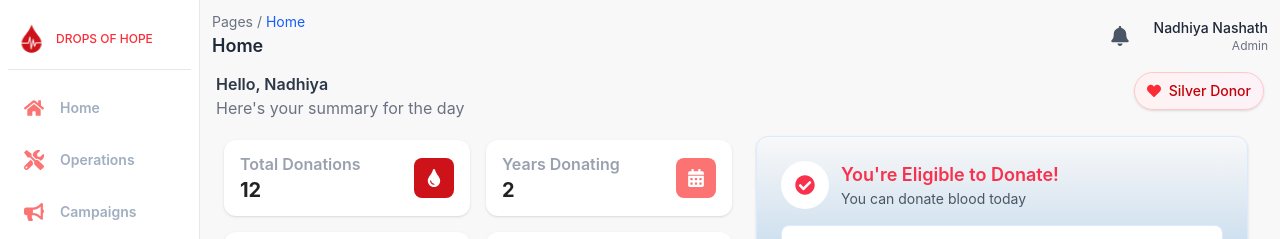
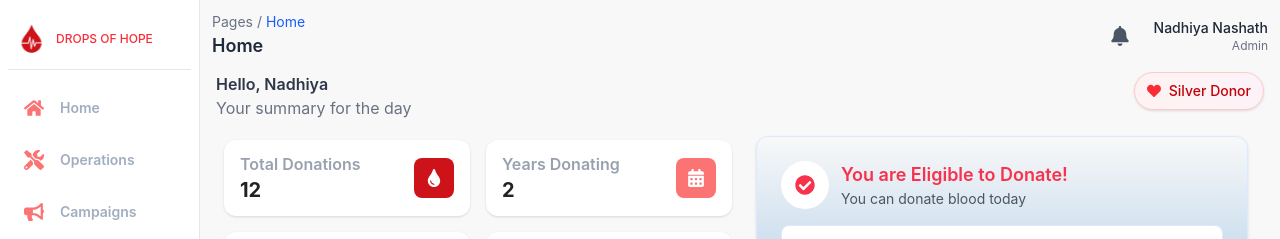
Before and after one commit to Drops-of-Hope/doh_web_frontend, a Next.js app: page /donor in a window 1280 px wide. Shown: the top 239 px of the page. Built offline with nearby package versions, Linux system fonts and the light colour scheme.

Commit message:
fix: resolved lint issues

```diff
--- a/src/app/(dashboard)/blood_bank/page.tsx
+++ b/src/app/(dashboard)/blood_bank/page.tsx
@@ -89,7 +89,7 @@ export default function HomePage() {
       <div className="text-[#2D3748] flex justify-between">
         <div>
           <h1 className="font-semibold">Hello, Nadhiya</h1>
-          <p className="text-s text-gray-500">Here's your summary for the day</p>
+          <p className="text-s text-gray-500">Your summary for the day</p>
         </div>
         <div className="mt-4">
           <Button
--- a/src/app/(dashboard)/campaign_org/page.tsx
+++ b/src/app/(dashboard)/campaign_org/page.tsx
@@ -20,7 +20,7 @@ export default function HomePage() {
       <div className="text-[#2D3748] flex justify-between">
         <div>
           <h1 className="font-semibold">Hello, Nadhiya</h1>
-          <p className="text-s text-gray-500">Here's your summary for the day</p>
+          <p className="text-s text-gray-500">Your summary for the day</p>
         </div>
         <div>
           <div className="flex items-center gap-2 bg-gradient-to-r from-red-50 to-pink-50 px-3 py-2 rounded-full border border-red-200 shadow-sm">
--- a/src/app/(dashboard)/donor/page.tsx
+++ b/src/app/(dashboard)/donor/page.tsx
@@ -1,7 +1,7 @@
 "use client";
 
-import { FaHeart, FaCheckCircle, FaTimesCircle, FaCalendarAlt, FaTint, FaHandHoldingHeart, FaClock } from "react-icons/fa";
-import { StatCard, Button, UpcomingCampaigns } from "@/components";
+import { FaHeart, FaCheckCircle, FaTimesCircle, FaCalendarAlt, FaTint, FaClock } from "react-icons/fa";
+import { StatCard, UpcomingCampaigns } from "@/components";
 
 export default function HomePage() {
 
@@ -13,7 +13,6 @@ export default function HomePage() {
   const isEligible = timeSinceLastDonation >= fourMonthsInMs;
 
   const nextEligibleDate = new Date(lastDonationDate.getTime() + fourMonthsInMs);
-  const daysUntilEligible = Math.ceil((nextEligibleDate.getTime() - currentDate.getTime()) / (24 * 60 * 60 * 1000));
 
   const formatDate = (date: Date) => {
     return date.toLocaleDateString('en-US', {
@@ -23,23 +22,12 @@ export default function HomePage() {
     });
   };
 
-  const upcomingCampaigns = [
-      {
-        id: 1,
-        name: "Emergency Relief Fund",
-        date: "2025-07-05",
-        bookedSlots: 65,
-        capacity: 100,
-        icon: <FaHandHoldingHeart className="text-white text-lg" />,
-        bgColor: "bg-red-500",
-      }
-  ];
   return (
     <div className="min-h-[100vh] p-4 pt-0 bg-[#f8f8f8]">
       <div className="text-[#2D3748] flex justify-between">
         <div>
           <h1 className="font-semibold">Hello, Nadhiya</h1>
-          <p className="text-s text-gray-500">Here's your summary for the day</p>
+          <p className="text-s text-gray-500">Your summary for the day</p>
         </div>
         <div className="">
           <div className="flex items-center gap-2 bg-gradient-to-r from-red-50 to-pink-50 px-3 py-2 rounded-full border border-red-200 shadow-sm">
@@ -87,7 +75,7 @@ export default function HomePage() {
                   <FaCheckCircle className="text-[#F8314C] text-xl" />
                 </div>
                 <div>
-                  <h2 className="text-lg font-semibold text-[#F8314C]">You're Eligible to Donate!</h2>
+                  <h2 className="text-lg font-semibold text-[#F8314C]">You are Eligible to Donate!</h2>
                   <p className="text-gray-600 text-sm">You can donate blood today</p>
                 </div>
               </div>
--- a/src/app/(dashboard)/hospital/page.tsx
+++ b/src/app/(dashboard)/hospital/page.tsx
@@ -90,7 +90,7 @@ export default function HomePage() {
       <div className="text-[#2D3748] flex justify-between">
         <div>
           <h1 className="font-semibold">Hello, Nadhiya</h1>
-          <p className="text-s text-gray-500">Here's your summary for the day</p>
+          <p className="text-s text-gray-500">Your summary for the day</p>
         </div>
         <div className="mt-4">
           <Button
--- a/src/app/(dashboard)/it_support/page.tsx
+++ b/src/app/(dashboard)/it_support/page.tsx
@@ -26,7 +26,7 @@ export default function HomePage() {
     backupSize: '2.3 GB'
   });
 
-  const [serverStatus, setServerStatus] = useState<ServerStatus>('online');
+  const [serverStatus] = useState<ServerStatus>('online');
 
   useEffect(() => {
 
@@ -68,7 +68,7 @@ export default function HomePage() {
       <div className="text-[#2D3748] flex justify-between">
         <div>
           <h1 className="font-semibold">Hello, Nadhiya</h1>
-          <p className="text-s text-gray-500">Here's your summary for the day</p>
+          <p className="text-s text-gray-500">Your summary for the day</p>
         </div>
         <div className="">
           <Button
--- a/src/app/(public)/contact/page.tsx
+++ b/src/app/(public)/contact/page.tsx
@@ -56,8 +56,8 @@ export default function Contact() {
         <div className='min-h-[60vh] w-1/2 flex flex-col justify-center items-center p-12'>
           <h2 className="text-4xl font-bold text-gray-700 mb-4">Contact Us</h2>
           <p className="text-md text-gray-500 text-center leading-relaxed">
-            We'd love to hear from you.<br />
-            Whether you have a question about our features, need assistance, or just want to share feedback, we're here to help.
+            We wouldd love to hear from you.<br />
+            Whether you have a question about our features, need assistance, or just want to share feedback, we are here to help.
           </p>
         </div>
 
--- a/src/components/organisms/Header.tsx
+++ b/src/components/organisms/Header.tsx
@@ -1,10 +1,8 @@
 "use client";
 
-import { useState } from "react";
-import { FaSearch, FaBell, FaUser } from "react-icons/fa";
+import { FaBell } from "react-icons/fa";
 
 export default function Header() {
-  const [notificationCount, setNotificationCount] = useState(3);
 
   return (
     <div className="bg-[#f8f8f8] p-3">
@@ -21,7 +19,7 @@ export default function Header() {
           <div className="relative">
             <button
               className="p-2 text-gray-600 hover:text-gray-800 hover:bg-gray-100 rounded-lg transition-colors duration-200 relative"
-              onClick={() => setNotificationCount(0)}
+
             >
               <FaBell className="w-5 h-5" />
             </button>
--- a/src/components/organisms/SideBar.tsx
+++ b/src/components/organisms/SideBar.tsx
@@ -1,7 +1,7 @@
 "use client";
 
 import { Fragment, useState } from 'react';
-import { SideNavItem, Logo } from "@/components";
+import { SideNavItem } from "@/components";
 import Image from 'next/image';
 import { useNavItems } from "@/config/menuConfig";
 import { FaArrowCircleLeft, FaArrowCircleRight } from "react-icons/fa";
@@ -10,7 +10,6 @@ import { cn } from '@/lib/utils'
 export default function SideBar() {
 
   const [ isSidebarExpanded, setIsSidebarExpanded ] = useState(true);
-  const [expandedItems, setExpandedItems] = useState<string[]>([]);
   const navItems = useNavItems();
   const toggleSidebar = () => {
     setIsSidebarExpanded(!isSidebarExpanded);
```
Also changed, not shown: src/components/organisms/UpcomingCampaigns.tsx (+0 -11 lines).
